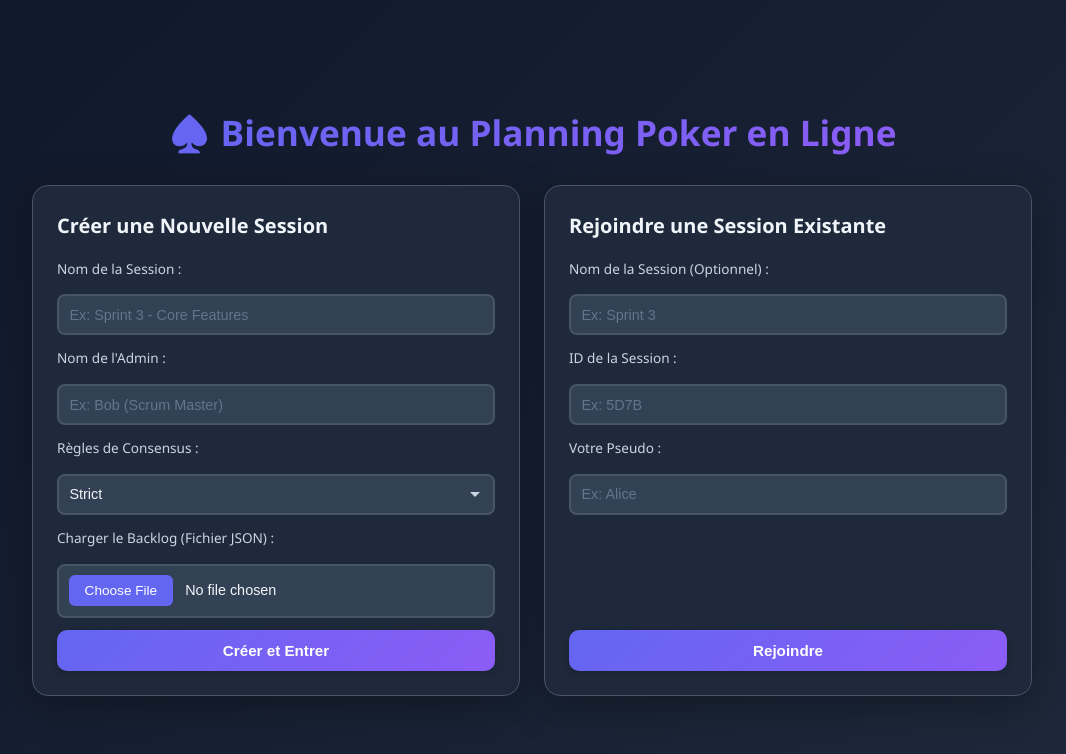
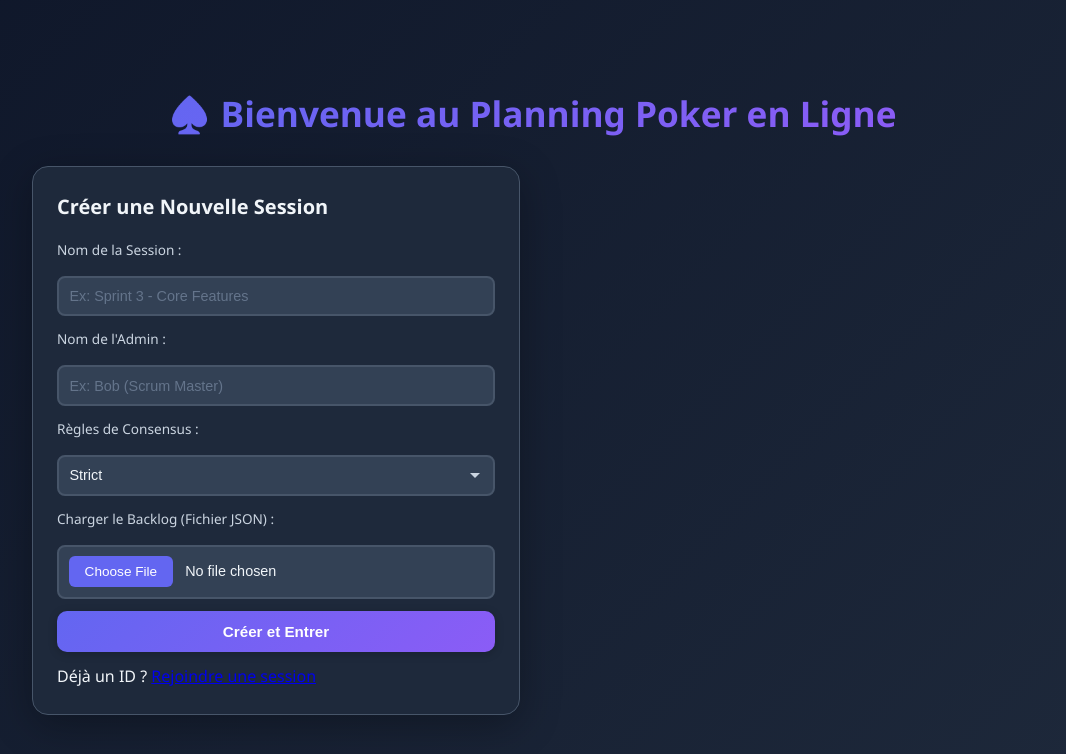
Before and after one commit to albarry002/Projet_Planning_Poker-Agile-, a Flask app: template templates/home.html in a window 1280 px wide. Shown: the top 754 px of the page, without its empty margins (108-1174 px from the left). Run offline with Flask 3, Linux system fonts and the light colour scheme; the template is opened without the code that fills it, so the values that code supplies are empty.

Commit message:
Refactor home.html for improved structure and clarity

```diff
--- a/templates/home.html
+++ b/templates/home.html
@@ -16,40 +16,27 @@ Le front-end envoie les formulaires vers Flask
 (et ensuite Socket.IO gère les interactions en temps réel).
 -->
 
+<!DOCTYPE html>
 <html lang="fr">
     <head>
         <meta charset="UTF-8">
-
-    <!-- Titre dynamique -->
         <title>Planning Poker - Accueil</title>
-
-    <!-- Feuille de style générale -->
         <link rel="stylesheet" href="{{ url_for('static', filename='css/style.css') }}">
     </head>
-
     <body>
-    <!-- Titre principal de la page -->
         <h1>♠️ Bienvenue au Planning Poker en Ligne</h1>
 
-    <!-- Conteneur principal pour les formulaires -->
         <div class="container">
-
-        <!-- ===================== FORMULAIRE CREATION ===================== -->
-        <div class="form-box">
-            <h2>Créer une Nouvelle Session</h2>
+            <div id="create-box" class="form-box">
+                <h2 class="title">Créer une Nouvelle Session</h2>
                 <form method="POST" action="{{ url_for('create_room') }}" enctype="multipart/form-data">
 
-                <!-- Nom de la session -->
                     <label for="session-name">Nom de la Session :</label>
-                <input type="text" id="session-name" name="session_name"
-                       placeholder="Ex: Sprint 3 - Core Features" required>
+                    <input type="text" id="session-name" name="session_name" placeholder="Ex: Sprint 3 - Core Features" required>
 
-                <!-- Pseudo de l'administrateur -->
                     <label for="admin-name">Nom de l'Admin :</label>
-                <input type="text" id="admin-name" name="username"
-                       placeholder="Ex: Bob (Scrum Master)" required>
+                    <input type="text" id="admin-name" name="username" placeholder="Ex: Bob (Scrum Master)" required>
 
-                <!-- Type de consensus -->
                     <label for="session-type">Règles de Consensus :</label>
                     <select id="session-type" name="session_type" required>
                         <option value="strict">Strict</option>
@@ -57,46 +44,53 @@ Le front-end envoie les formulaires vers Flask
                         <option value="average">Moyenne</option>
                     </select>
 
-                <!-- Chargement du backlog JSON -->
                     <label for="backlog-file">Charger le Backlog (Fichier JSON) :</label>
                     <input type="file" id="backlog-file" name="backlog_file" accept=".json" required>
 
-                <!-- Bouton de soumission -->
                     <button type="submit">Créer et Entrer</button>
+                    <p class="toggle-text">Déjà un ID ? <a href="#" id="show-join">Rejoindre une session</a></p>
                 </form>
             </div>
 
-        <!-- ===================== FORMULAIRE REJOINDRE ===================== -->
-        <div class="form-box">
-            <h2>Rejoindre une Session Existante</h2>
+            <div id="join-box" class="form-box" style="display: none;">
+                <h2 class="title">Rejoindre une Session Existante</h2>
                 <form method="POST" action="{{ url_for('join_existing_room') }}">
 
-                <!-- Nom de la session (optionnel) -->
                     <label for="join-session-name">Nom de la Session (Optionnel) :</label>
-                <input type="text" id="join-session-name" name="session_name"
-                       placeholder="Ex: Sprint 3">
+                    <input type="text" id="join-session-name" name="session_name" placeholder="Ex: Sprint 3">
 
-                <!-- ID de la salle -->
                     <label for="room-id">ID de la Session :</label>
-                <input type="text" id="room-id" name="room_id"
-                       placeholder="Ex: 5D7B" required>
+                    <input type="text" id="room-id" name="room_id" placeholder="Ex: 5D7B" required>
 
-                <!-- Pseudo du participant -->
                     <label for="join-username">Votre Pseudo :</label>
-                <input type="text" id="join-username" name="username"
-                       placeholder="Ex: Alice" required>
+                    <input type="text" id="join-username" name="username" placeholder="Ex: Alice" required>
 
-                <!-- Bouton de soumission -->
                     <button type="submit">Rejoindre</button>
+                    <p class="toggle-text">Besoin de créer ? <a href="#" id="show-create">Créer une session</a></p>
                 </form>
             </div>
 
         </div>
-
-    <!-- Variables globales (optionnelles si besoin côté JS) -->
         <script>
+            // Passer l'ID de la salle et le nom d'utilisateur à JavaScript
             const ROOM_ID = "{{ room_id }}";
             const USERNAME = "{{ username }}";
+            const createBox = document.getElementById('create-box');
+            const joinBox = document.getElementById('join-box');
+            const showJoin = document.getElementById('show-join');
+            const showCreate = document.getElementById('show-create');
+
+            showJoin.addEventListener('click', (e) => {
+                e.preventDefault();
+                createBox.style.display = 'none';
+                joinBox.style.display = 'flex';
+            });
+
+            showCreate.addEventListener('click', (e) => {
+                e.preventDefault();
+                joinBox.style.display = 'none';
+                createBox.style.display = 'flex';
+            });
         </script>
     </body>
 </html>
```
Lines whose indentation alone changed are shown as unchanged.
